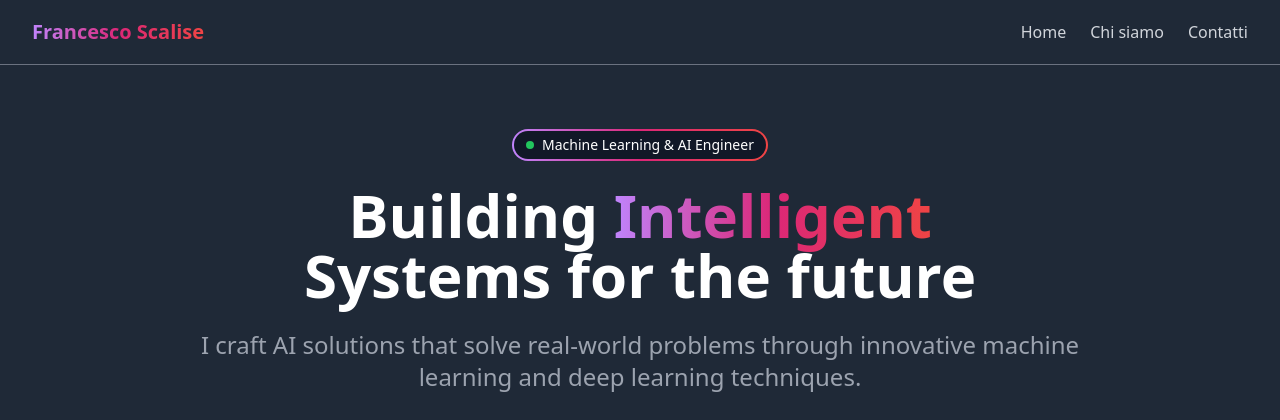
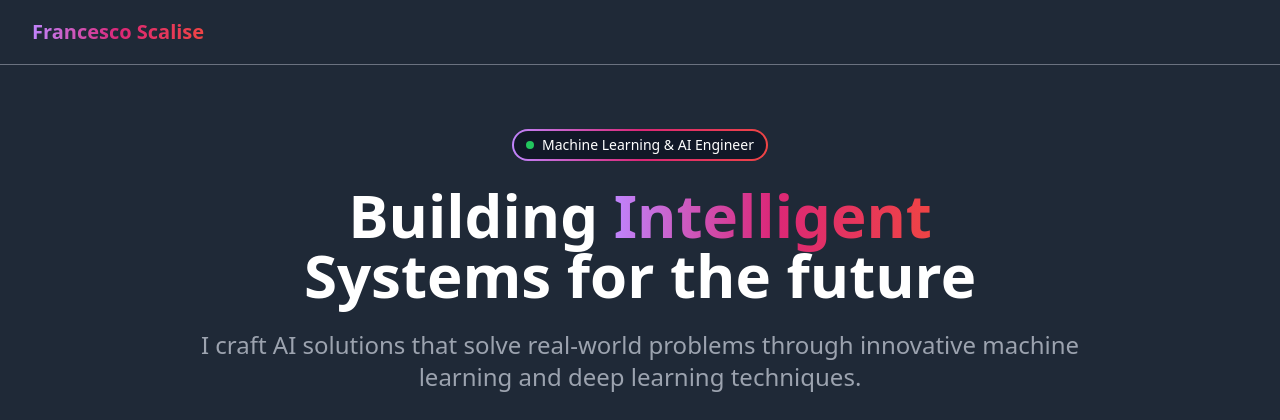
Before and after one commit to frascalise/ws, a Django app: page / in a window 1280 px wide. Shown: the top 420 px of the page. Run offline with Django 4.2, Linux system fonts and the light colour scheme; some libraries are stand-ins or nearby versions.

Commit message:
mavbar changes

```diff
--- a/templates/components/navbar.html
+++ b/templates/components/navbar.html
@@ -5,9 +5,7 @@
             <a href="{% url 'home' %}" class="bg-gradient-to-r from-purple-400 via-pink-600 to-red-500 text-transparent bg-clip-text text-xl font-bold">Francesco Scalise</a>
 
             <div class="hidden md:flex space-x-6">
-                <a href="/" class="text-gray-300 hover:text-white transition">Home</a>
-                <a href="/about" class="text-gray-300 hover:text-white transition">Chi siamo</a>
-                <a href="/contact" class="text-gray-300 hover:text-white transition">Contatti</a>
+                <a href="/about" class="text-gray-300 hover:text-white transition"></a>
             </div>
         </div>
     </div>
```
